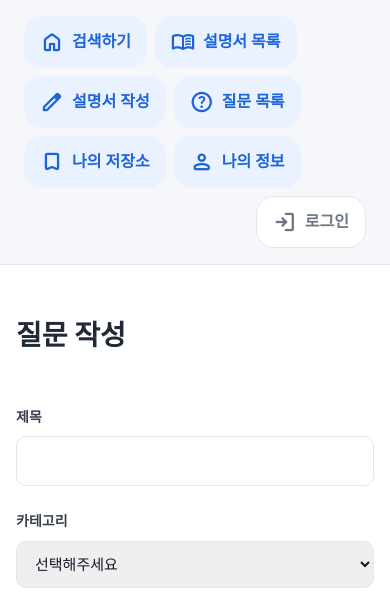
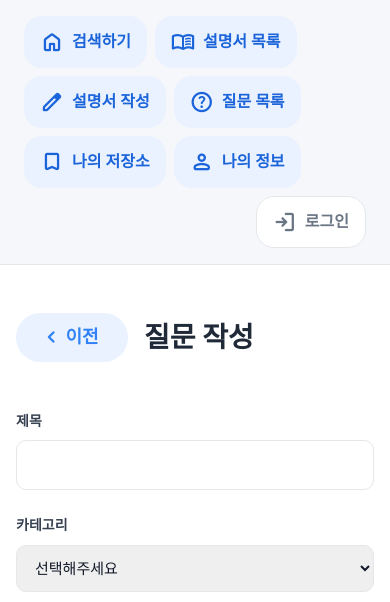
Before and after one commit to Pirogramming-25/hackathon_1, a Django app: page /questions/create/ in a window 390 px wide. Shown: the top 602 px of the page. Run offline with Django 4.2, Linux system fonts and the light colour scheme; some web fonts are replaced.

Commit message:
feat: 주요 하위 페이지에 이전 버튼 추가

```diff
--- a/static/css/guide_detail.css
+++ b/static/css/guide_detail.css
@@ -10,6 +10,10 @@
 .detail-back-btn {
     display: inline-flex;
     align-items: center;
+    justify-content: center;
+    min-width: 112px;
+    min-height: 48px;
+    white-space: nowrap;
     gap: 2px;
     margin-bottom: 28px;
     padding: 10px 16px 10px 10px;
--- a/static/css/question_create.css
+++ b/static/css/question_create.css
@@ -4,11 +4,58 @@
   padding: 48px 0 80px;
 }
 
+.question-back-btn {
+  position: absolute;
+  top: 50%;
+  right: calc(100% + 18px);
+  transform: translateY(-50%);
+  display: inline-flex;
+  align-items: center;
+  justify-content: center;
+  min-width: 112px;
+  min-height: 48px;
+  white-space: nowrap;
+  gap: 2px;
+  margin: 0;
+  padding: 10px 16px 10px 10px;
+  border: 0;
+  border-radius: 999px;
+  background: var(--color-primary-light);
+  color: var(--color-primary);
+  font-size: 18px;
+  font-weight: 700;
+  cursor: pointer;
+  transition: background-color var(--transition-base), color var(--transition-base);
+}
+
+.question-back-btn:hover {
+  background: var(--color-primary);
+  color: var(--color-white);
+}
+
 .question-create-page h1 {
-  margin: 0 0 32px;
+  margin: 0;
   font-size: 28px;
   font-weight: 700;
   color: #1f2937;
+}
+
+.question-create-header {
+  position: relative;
+  margin-bottom: 32px;
+}
+
+@media (max-width: 920px) {
+  .question-create-header {
+    display: flex;
+    align-items: center;
+    gap: 16px;
+  }
+
+  .question-back-btn {
+    position: static;
+    transform: none;
+  }
 }
 
 #question-create-form {
--- a/static/js/question_create.js
+++ b/static/js/question_create.js
@@ -1,7 +1,21 @@
 document.addEventListener("DOMContentLoaded", () => {
+  bindBackButton();
   bindImageDescriptions();
   bindQuestionCreateForm();
 });
+
+function bindBackButton() {
+  const backButton = document.querySelector("#questionBackBtn");
+
+  backButton.addEventListener("click", () => {
+    if (window.history.length > 1) {
+      window.history.back();
+      return;
+    }
+
+    window.location.href = "/questions/";
+  });
+}
 
 function bindImageDescriptions() {
   const imageInput = document.querySelector("#question-images");
--- a/templates/guide_detail.html
+++ b/templates/guide_detail.html
@@ -4,7 +4,7 @@
 {% block title %}설명서 상세 - 똑디{% endblock %}
 
 {% block extra_css %}
-<link rel="stylesheet" href="{% static 'css/guide_detail.css' %}?v=2">
+<link rel="stylesheet" href="{% static 'css/guide_detail.css' %}?v=3">
 {% endblock %}
 
 {% block content %}
--- a/templates/guide_list.html
+++ b/templates/guide_list.html
@@ -4,7 +4,7 @@
 {% block title %}설명서 목록 - 똑디{% endblock %}
 
 {% block extra_css %}
-<link rel="stylesheet" href="{% static 'css/guide_list.css' %}?v=6">
+<link rel="stylesheet" href="{% static 'css/guide_list.css' %}?v=9">
 {% endblock %}
 
 {% block content %}
--- a/templates/question_create.html
+++ b/templates/question_create.html
@@ -4,12 +4,19 @@
 {% block title %}질문 작성{% endblock %}
 
 {% block extra_css %}
-<link rel="stylesheet" href="{% static 'css/question_create.css' %}">
+<link rel="stylesheet" href="{% static 'css/question_create.css' %}?v=6">
 {% endblock %}
 
 {% block content %}
 <section class="question-create-page">
-  <h1>질문 작성</h1>
+  <div class="question-create-header">
+    <button type="button" class="question-back-btn" id="questionBackBtn">
+      <span class="material-symbols-rounded">chevron_left</span>
+      이전
+    </button>
+
+    <h1>질문 작성</h1>
+  </div>
 
   <form id="question-create-form">
     <label for="question-title">제목</label>
@@ -58,5 +65,5 @@
 
 {% block extra_js %}
 <script src="{% static 'js/image-annotator.js' %}"></script>
-<script src="{% static 'js/question_create.js' %}"></script>
+<script src="{% static 'js/question_create.js' %}?v=2"></script>
 {% endblock %}
```
Also changed, not shown: static/css/family_connect.css (+28 -0 lines), static/css/guide_list.css (+7 -3 lines), static/css/myinfo.css (+28 -0 lines), templates/family_connect.html (+8 -1 lines), templates/myinfo.html (+6 -1 lines), static/css/common.css (line endings or trailing spaces).
